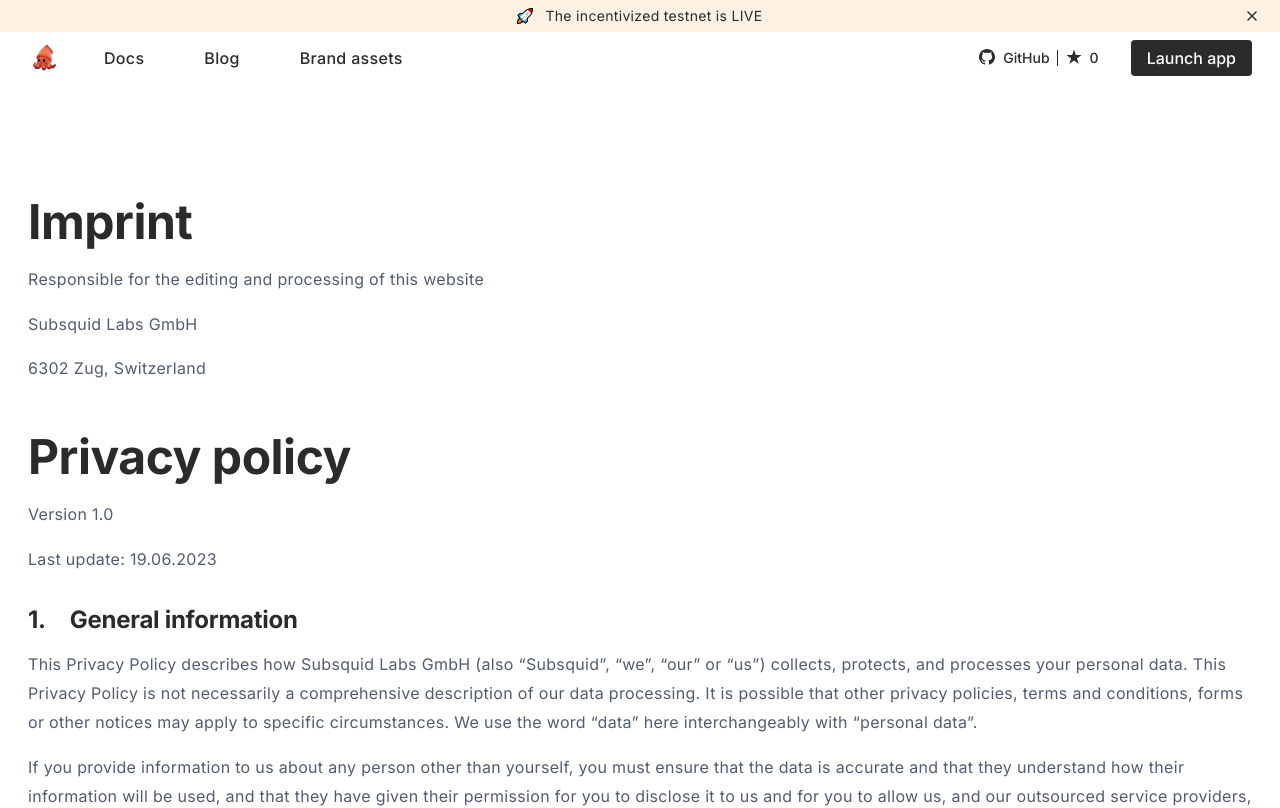
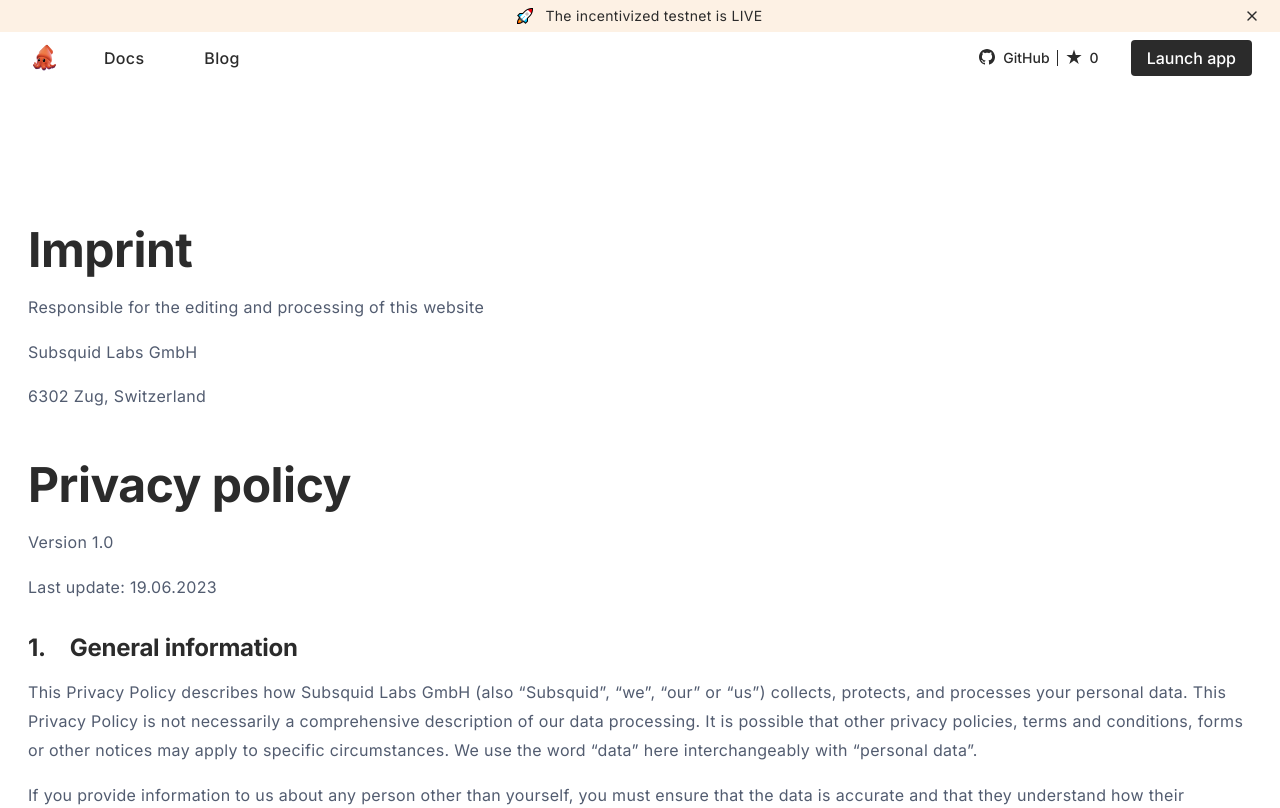
Before and after one commit to cyberteam-international/subsquid_landing, a Next.js app: page /imprint in a window 1280 px wide. Shown: the top 808 px of the page. Built offline with nearby package versions, Linux system fonts and the light colour scheme; no server answers.

Commit message:
fix padding top about header

```diff
--- a/src/app/brand-assets/page.tsx
+++ b/src/app/brand-assets/page.tsx
@@ -32,7 +32,7 @@
     ]
 
     return (
-        <main className={`main ${style['assets']}`}>
+        <div className={style['assets']}>
             <div className={`container ${style['assets__container']}`}>
                 <section className={style['assets__header']}>
                     <h1 className="title">Brand assets</h1>
@@ -93,6 +93,6 @@
                     </div>
                 </section>
             </div>
-        </main>
+        </div>
     )
 }
--- a/src/app/imprint/page.tsx
+++ b/src/app/imprint/page.tsx
@@ -2,7 +2,7 @@
 
 export default function Imprint() {
     return (
-        <main className="imprint">
+        <div className="imprint">
             <div className={'container'}>
                 <div className="imprint__sections">
                     <div className="imprint__section">
@@ -165,6 +165,6 @@
                     </div>
                 </div>
             </div>
-        </main>
+        </div>
     )
 }
--- a/src/app/layout.tsx
+++ b/src/app/layout.tsx
@@ -3,6 +3,7 @@
 import Head from 'next/head'
 import { Inter } from 'next/font/google'
 import { usePathname } from 'next/navigation'
+import { useEffect, useRef, useState } from 'react'
 
 import Header from '@/components/Header/Header'
 import Footer from '@/components/Footer/Footer'
@@ -11,15 +12,22 @@
 import 'swiper/css';
 import 'swiper/css/grid';
 
-// export const metadata: Metadata = {
-//     title: 'Subsquid',
-// }
-
 const inter = Inter({ subsets: ['latin'] })
 
 export default function RootLayout({ children }: { children: React.ReactNode }) {
 
+	const [headerWidth, setHeaderWidth] = useState<number>()
+
+	const mainRef = useRef<HTMLElement>(null)
+
 	const currentPath = usePathname()
+
+	useEffect(()=>{
+
+		if (mainRef.current) {
+			mainRef.current.style.marginTop = `${headerWidth}px`
+		}
+	}, [mainRef, headerWidth])
 
 	return (
 		<html lang="en">
@@ -33,8 +41,10 @@
                 }}></script>
 			</Head>
 			<body className={inter.className}>
-				{currentPath !== '/worker' && <Header />}
-				{children}
+				{currentPath !== '/worker' && <Header setHeaderWidth={setHeaderWidth} />}
+				<main ref={mainRef} className='main'>
+					{children}
+				</main>
 				{currentPath !== '/worker' && <Footer />}
 			</body>
 		</html>
--- a/src/app/page.tsx
+++ b/src/app/page.tsx
@@ -14,7 +14,7 @@
 
 export default function Home() {
     return (
-        <main className="main">
+        // <main className="main">
             <div className={'container'}>
                 <div className="sections">
                     <Banner/>
@@ -24,6 +24,6 @@
                     <Blog slides={_blogMock}/>
                 </div>
             </div>
-        </main>
+        // </main>
     )
 }
--- a/src/app/pricing/page.tsx
+++ b/src/app/pricing/page.tsx
@@ -157,7 +157,7 @@
                             <TotalSumContext.Provider value={[totalSum, setTotalSum]}>
                                 <HelperContext.Provider value={[helper, setHelper]}>
                                     <ScrollElementContext.Provider value={totalBlockRef}>
-                                        <main className={`main ${style['calculator']}`}>
+                                        <div className={style['calculator']}>
                                             <div className="container">
                                                 <section className={style['calculator__header']}>
                                                     <h1 className="calculator__title">Pricing that fits your <i>needs</i></h1>
@@ -170,7 +170,7 @@
                                                 <ScaleManifest />
                                                 <EstimateCost />
                                             </div>
-                                        </main>
+                                        </div>
                                     </ScrollElementContext.Provider>
                                 </HelperContext.Provider>
                             </TotalSumContext.Provider>
--- a/src/components/Footer/Footer.tsx
+++ b/src/components/Footer/Footer.tsx
@@ -12,7 +12,8 @@
 
 export interface INavItem {
     text: string,
-    link: string
+    link: string,
+    target: string
 }
 
 export interface INav {
@@ -29,24 +30,25 @@
         {
             title: "Resources",
             items: [
-                {link: "https://docs.subsquid.io/", text: "Documentation"},
-                {link: "https://blog.subsquid.io/", text: "Blog"},
+                {link: "https://docs.subsquid.io/", text: "Documentation", target: '_blank'},
+                {link: "https://blog.subsquid.io/", text: "Blog", target: '_blank'},
+                {link: "/brand-assets", text: "Brand assets", target: '_self'},
                 // {link: "#!", text: "Press kit"},
             ]
         },
         {
             title: "Follow us",
             items: [
-                {link: "https://twitter.com/subsquid", text: "Twitter"},
-                {link: "https://discord.com/invite/subsquid", text: "Discord"},
-                {link: "https://www.youtube.com/@subsquid", text: "YouTube"},
-                {link: "https://github.com/subsquid", text: "GitHub"},
+                {link: "https://twitter.com/subsquid", text: "Twitter", target: '_blank'},
+                {link: "https://discord.com/invite/subsquid", text: "Discord", target: '_blank'},
+                {link: "https://www.youtube.com/@subsquid", text: "YouTube", target: '_blank'},
+                {link: "https://github.com/subsquid", text: "GitHub", target: '_blank'},
             ]
         },
         {
             title: "Legal",
             items: [
-                {link: "/imprint", text: "Imprint & Privacy"},
+                {link: "/imprint", text: "Imprint & Privacy", target: '_self'},
             ]
         },
     ])
@@ -129,7 +131,7 @@
                                     <div className="footer-item__items">
                                         {nav.items.map((item, _index) => <a key={_index}
                                                                             href={item.link}
-                                                                            target="_blank">{item.text}</a>) || []}
+                                                                            target={item.target}>{item.text}</a>) || []}
                                     </div>
                                 </div>
                             ))}
--- a/src/components/Header/Header.tsx
+++ b/src/components/Header/Header.tsx
@@ -1,17 +1,29 @@
 "use client"
 
 import './Header.scss'
-import React, {useState} from "react";
+import React, {Dispatch, SetStateAction, useEffect, useRef, useState} from "react";
 import classNames from "classnames";
 import GitHub from "@/components/GitHub/GitHub";
 import Link from 'next/link';
 
-export default function Header() {
+type Props = {
+    setHeaderWidth: Dispatch<SetStateAction<number | undefined>>
+}
+
+export default function Header({setHeaderWidth}: Props) {
     const [isOpen, setIsOpen] = useState(false)
     const [isVisibleTopBar, setIsVisibleTopBar] = useState(true)
 
+    const headerRef = useRef<HTMLElement>(null)
+
+    useEffect(()=>{
+        if (headerRef.current) {
+            setHeaderWidth(headerRef.current.offsetHeight)
+        }
+    }, [headerRef, isVisibleTopBar])
+
     return (
-        <header className={classNames({
+        <header ref={headerRef} className={classNames({
             'header': true,
             'header--open': isOpen
         })}>
@@ -46,9 +58,6 @@
                                 <div className="nav__section">
                                     <a href="https://docs.subsquid.io/" className="nav__item" target="_blank">Docs</a>
                                     <a href="https://blog.subsquid.io/" className="nav__item" target="_blank">Blog</a>
-                                    {/* <a href="/pricing" className="nav__item">Pricing</a> */}
-                                    <a href="/brand-assets" className="nav__item">Brand assets</a>
-                                    {/* <Link href={'/brand-assets'}>Brand assets</Link> */}
                                 </div>
                                 <div className="nav__section">
                                     <GitHub username="subsquid" reponame="squid-sdk"/>
--- a/src/globals.scss
+++ b/src/globals.scss
@@ -190,27 +190,27 @@
 }
 
 .main {
-  margin-top: 76px;
+  padding-top: 24px;
   overflow: hidden;
   padding-bottom: 60px;
 
   @include media-up(md) {
-    margin-top: calc(60px + 52px);
+    padding-top: 60px;
     padding-bottom: 100px;
   }
 
   @include media-up(lg) {
-    margin-top: calc(140px + 84px);
+    padding-top: 140px;
     padding-bottom: 140px;
   }
 
   @include media-up(xl) {
-    margin-top: calc(140px + 84px);
+    padding-top: 140px;
     padding-bottom: 250px;
   }
 
   @include media-up(xxl) {
-    margin-top: calc(180px + 84px);
+    padding-top: 180px;
     padding-bottom: 250px;
   }
 
@@ -239,18 +239,18 @@
 }
 
 .imprint {
-  padding-top: 52px + 24px;
-  padding-bottom: 64px;
+  // padding-top: 52px + 24px;
+  // padding-bottom: 64px;
 
-  @include media-up(lg) {
-    margin-top: 120px;
-    padding-bottom: 120px;
-  }
+  // @include media-up(lg) {
+  //   margin-top: 120px;
+  //   padding-bottom: 120px;
+  // }
 
-  @include media-up(xxl) {
-    margin-top: 200px;
-    padding-bottom: 200px;
-  }
+  // @include media-up(xxl) {
+  //   margin-top: 200px;
+  //   padding-bottom: 200px;
+  // }
 
   h1, h2, h3, h4, h5, h6 {
     text-align: left;
```
